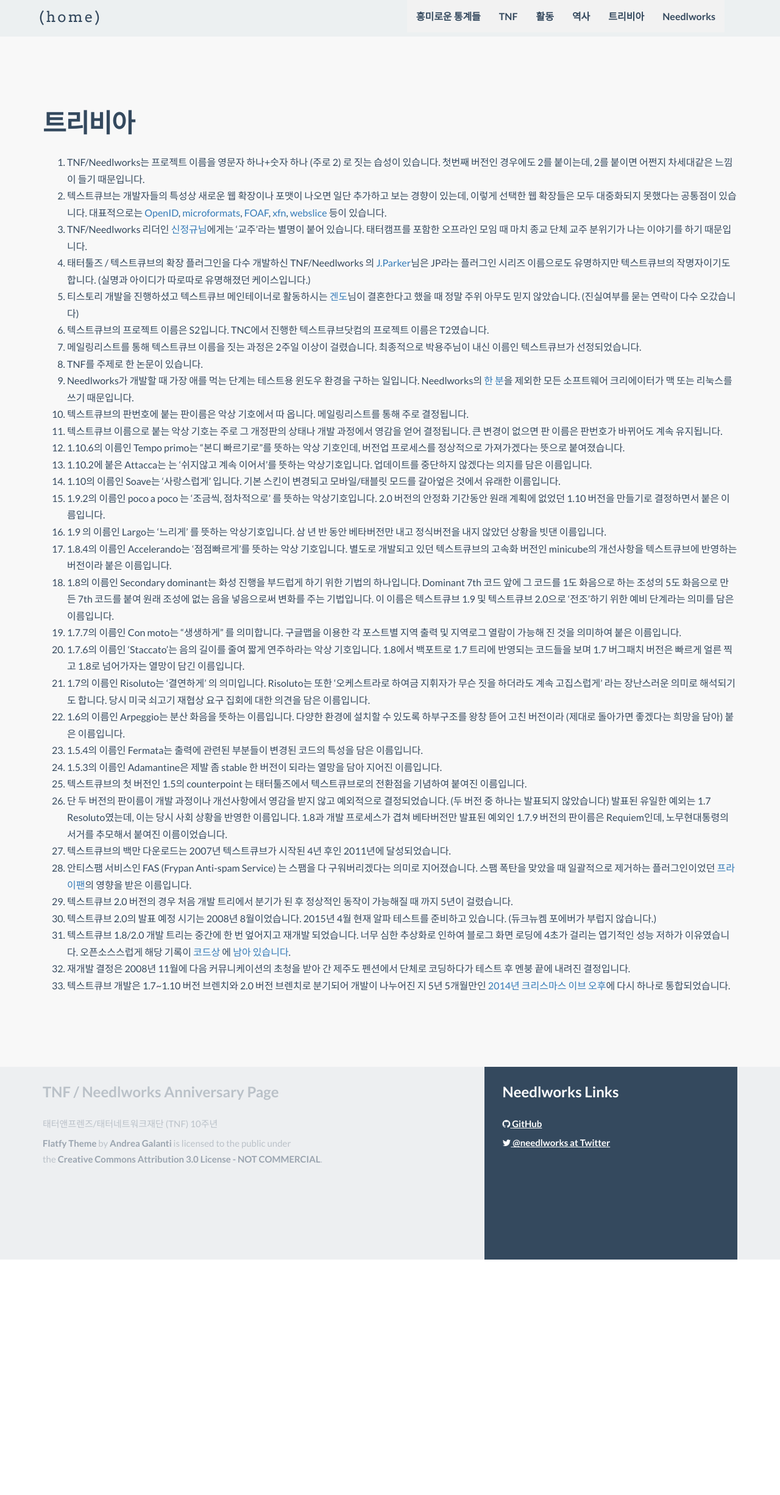
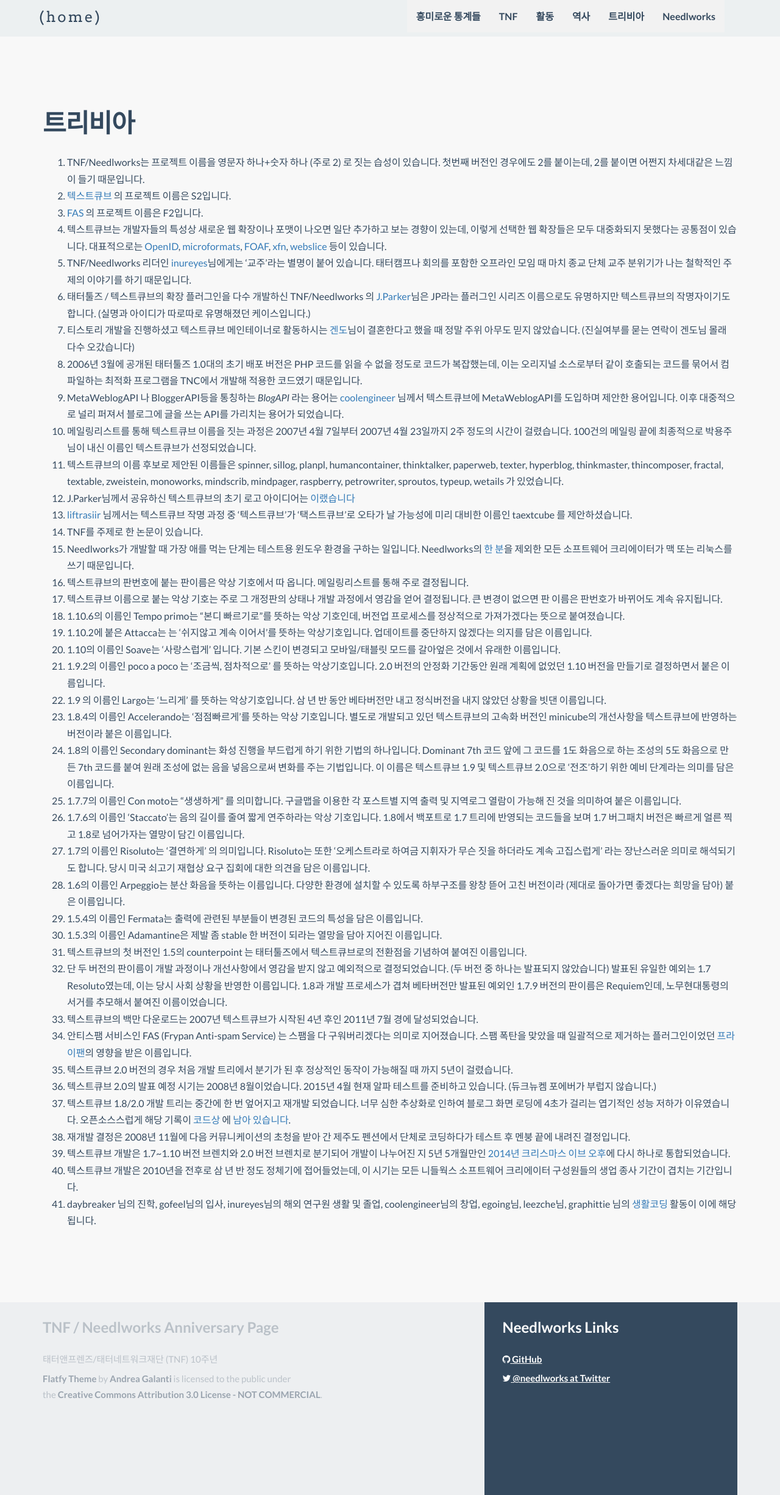
Before and after one commit to Needlworks/10yr-anniversary, a Jekyll site: the page built from trivia.md, in a window 1280 px wide. Shown: the whole page at 61% size. Built offline with Jekyll 4.4.1, drawn with Linux system fonts in a browser that asks for light colours; nearby versions of some CDN libraries.

Commit message:
trivia updated
 -

```diff
--- a/trivia.md
+++ b/trivia.md
@@ -6,12 +6,18 @@
 ---
 
  1. TNF/Needlworks는 프로젝트 이름을 영문자 하나+숫자 하나 (주로 2) 로 짓는 습성이 있습니다. 첫번째 버전인 경우에도 2를 붙이는데, 2를 붙이면 어쩐지 차세대같은 느낌이 들기 때문입니다.
+ 1. [텍스트큐브](http://www.textcube.org) 의 프로젝트 이름은 S2입니다.
+ 1. [FAS](http://antispam.textcube.org) 의 프로젝트 이름은 F2입니다.
  1. 텍스트큐브는 개발자들의 특성상 새로운 웹 확장이나 포맷이 나오면 일단 추가하고 보는 경향이 있는데, 이렇게 선택한 웹 확장들은 모두 대중화되지 못했다는 공통점이 있습니다. 대표적으로는 [OpenID](http://openid.net), [microformats](http://microformats.org), [FOAF](http://www.foaf-project.org), [xfn](http://gmpg.org/xfn/), [webslice](http://windows.microsoft.com/en-us/windows/web-slices-faq#1TC=windows-7)  등이 있습니다.
- 1. TNF/Needlworks 리더인 [신정규님](http://forest.nubimaru.com)에게는 '교주'라는 별명이 붙어 있습니다. 태터캠프를 포함한 오프라인 모임 때 마치 종교 단체 교주 분위기가 나는 이야기를 하기 때문입니다.
+ 1. TNF/Needlworks 리더인 [inureyes](http://forest.nubimaru.com)님에게는 '교주'라는 별명이 붙어 있습니다. 태터캠프나 회의를 포함한 오프라인 모임 때 마치 종교 단체 교주 분위기가 나는 철학적인 주제의 이야기를 하기 때문입니다.
  1. 태터툴즈 / 텍스트큐브의 확장 플러그인을 다수 개발하신 TNF/Needlworks 의 [J.Parker](http://create74.com)님은 JP라는 플러그인 시리즈 이름으로도 유명하지만 텍스트큐브의 작명자이기도 합니다. (실명과 아이디가 따로따로 유명해졌던 케이스입니다.)
- 1. 티스토리 개발을 진행하셨고 텍스트큐브 메인테이너로 활동하시는 [겐도](http://gendoh.tistory.com)님이 결혼한다고 했을 때 정말 주위 아무도 믿지 않았습니다. (진실여부를 묻는 연락이 다수 오갔습니다)
- 1. 텍스트큐브의 프로젝트 이름은 S2입니다. TNC에서 진행한 텍스트큐브닷컴의 프로젝트 이름은 T2였습니다.
- 1. 메일링리스트를 통해 텍스트큐브 이름을 짓는 과정은 2주일 이상이 걸렸습니다. 최종적으로 박용주님이 내신 이름인 텍스트큐브가 선정되었습니다.
+ 1. 티스토리 개발을 진행하셨고 텍스트큐브 메인테이너로 활동하시는 [겐도](http://gendoh.tistory.com)님이 결혼한다고 했을 때 정말 주위 아무도 믿지 않았습니다. (진실여부를 묻는 연락이 겐도님 몰래 다수 오갔습니다)
+ 1. 2006년 3월에 공개된 태터툴즈 1.0대의 초기 배포 버전은 PHP 코드를 읽을 수 없을 정도로 코드가 복잡했는데, 이는 오리지널 소스로부터 같이 호출되는 코드를 묶어서 컴파일하는 최적화 프로그램을 TNC에서 개발해 적용한 코드였기 때문입니다.
+ 1. MetaWeblogAPI 나 BloggerAPI등을 통칭하는 *BlogAPI* 라는 용어는 [coolengineer](http://coolengineer.com) 님께서 텍스트큐브에 MetaWeblogAPI를 도입하며 제안한 용어입니다. 이후 대중적으로 널리 퍼져서 블로그에 글을 쓰는 API를 가리치는 용어가 되었습니다.
+ 1. 메일링리스트를 통해 텍스트큐브 이름을 짓는 과정은 2007년 4월 7일부터 2007년 4월 23일까지 2주 정도의 시간이 걸렸습니다. 100건의 메일링 끝에 최종적으로 박용주님이 내신 이름인 텍스트큐브가 선정되었습니다.
+  1. 텍스트큐브의 이름 후보로 제안된 이름들은 spinner, sillog, planpl, humancontainer, thinktalker, paperweb, texter, hyperblog, thinkmaster, thincomposer, fractal, textable, zweistein, monoworks, mindscrib, mindpager, raspberry, petrowriter, sproutos, typeup, wetails 가 있었습니다.
+  1. J.Parker님께서 공유하신 텍스트큐브의 초기 로고 아이디어는 [이랬습니다](http://create74.com/temp/textcube.swf)
+  1. [liftrasiir](http://j.mearie.org) 님께서는 텍스트큐브 작명 과정 중 '텍스트큐브'가 '택스트큐브'로 오타가 날 가능성에 미리 대비한 이름인 taextcube 를 제안하셨습니다.
  1. TNF를 주제로 한 논문이 있습니다.
  1. Needlworks가 개발할 때 가장 애를 먹는 단계는 테스트용 윈도우 환경을 구하는 일입니다. Needlworks의 [한 분](http://daybreaker.info)을 제외한 모든 소프트웨어 크리에이터가 맥 또는 리눅스를 쓰기 때문입니다.
  1. 텍스트큐브의 판번호에 붙는 판이름은 악상 기호에서 따 옵니다. 메일링리스트를 통해 주로 결정됩니다.
@@ -31,10 +37,12 @@
   1. 1.5.3의 이름인 Adamantine은 제발 좀 stable 한 버전이 되라는 열망을 담아 지어진 이름입니다.
   1. 텍스트큐브의 첫 버전인 1.5의 counterpoint 는 태터툴즈에서 텍스트큐브로의 전환점을 기념하여 붙여진 이름입니다.
  1. 단 두 버전의 판이름이 개발 과정이나 개선사항에서 영감을 받지 않고 예외적으로 결정되었습니다. (두 버전 중 하나는 발표되지 않았습니다) 발표된 유일한 예외는 1.7 Resoluto였는데, 이는 당시 사회 상황을 반영한 이름입니다. 1.8과 개발 프로세스가 겹쳐 베타버전만 발표된 예외인 1.7.9 버전의 판이름은 Requiem인데, 노무현대통령의 서거를 추모해서 붙여진 이름이었습니다.
- 1. 텍스트큐브의 백만 다운로드는 2007년 텍스트큐브가 시작된 4년 후인 2011년에 달성되었습니다.
+ 1. 텍스트큐브의 백만 다운로드는 2007년 텍스트큐브가 시작된 4년 후인 2011년 7월 경에 달성되었습니다.
  1. 안티스팸 서비스인 FAS (Frypan Anti-spam Service) 는 스팸을 다 구워버리겠다는 의미로 지어졌습니다. 스팸 폭탄을 맞았을 때 일괄적으로 제거하는 플러그인이었던 [프라이팬](http://notice.textcube.org/ko/121)의 영향을 받은 이름입니다.
  1. 텍스트큐브 2.0 버전의 경우 처음 개발 트리에서 분기가 된 후 정상적인 동작이 가능해질 때 까지 5년이 걸렸습니다.
  1. 텍스트큐브 2.0의 발표 예정 시기는 2008년 8월이었습니다. 2015년 4월 현재 알파 테스트를 준비하고 있습니다. (듀크뉴켐 포에버가 부럽지 않습니다.)
  1. 텍스트큐브 1.8/2.0 개발 트리는 중간에 한 번 엎어지고 재개발 되었습니다. 너무 심한 추상화로 인하여 블로그 화면 로딩에 4초가 걸리는 엽기적인 성능 저하가 이유였습니다. 오픈소스스럽게 해당 기록이 [코드상](https://github.com/Needlworks/Textcube/tree/2.0-test) 에 [남아 있습니다](https://github.com/Needlworks/Textcube/tree/1.8-blackhistory1).
   1. 재개발 결정은 2008년 11월에 다음 커뮤니케이션의 초청을 받아 간 제주도 펜션에서 단체로 코딩하다가 테스트 후 멘붕 끝에 내려진 결정입니다.
  1. 텍스트큐브 개발은 1.7~1.10 버전 브렌치와 2.0 버전 브렌치로 분기되어 개발이 나누어진 지 5년 5개월만인 [2014년 크리스마스 이브 오후](http://notice.textcube.org/ko/264)에 다시 하나로 통합되었습니다.
+ 1. 텍스트큐브 개발은 2010년을 전후로 삼 년 반 정도 정체기에 접어들었는데, 이 시기는 모든 니들웍스 소프트웨어 크리에이터 구성원들의 생업 종사 기간이 겹치는 기간입니다.
+  1. daybreaker 님의 진학, gofeel님의 입사, inureyes님의 해외 연구원 생활 및 졸업, coolengineer님의 창업, egoing님, leezche님, graphittie 님의 [생활코딩](http://opentutiorials.org) 활동이 이에 해당됩니다.
```
